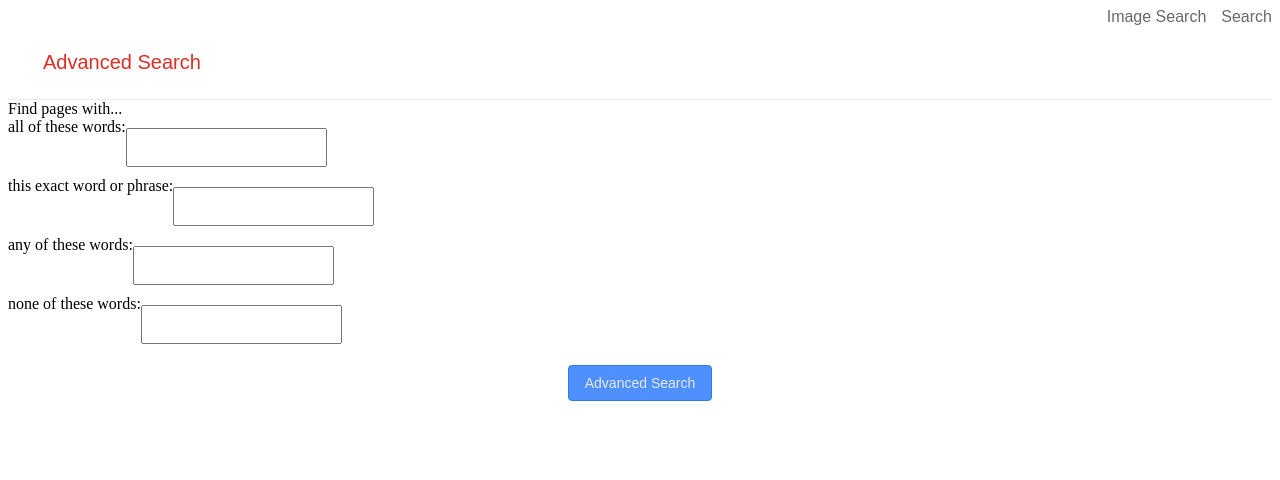
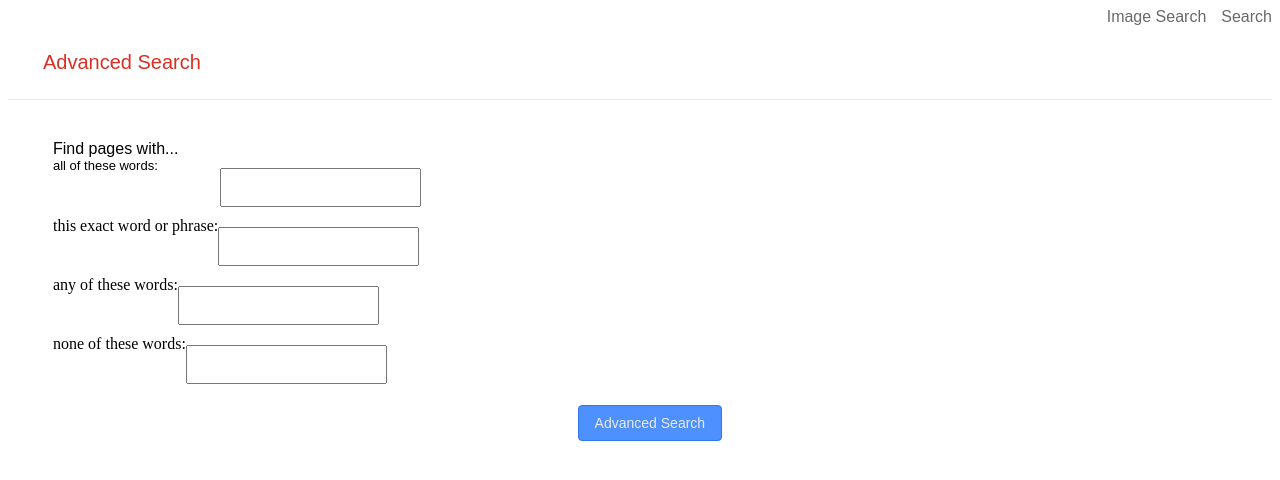
Before and after one commit to syeo-1/search, a plain HTML site: page advanced_search.html in a window 1280 px wide. Drawn offline with Linux system fonts and the light colour scheme.

Commit message:
get proper margin for the advanced form

```diff
--- a/advanced_search.html
+++ b/advanced_search.html
@@ -13,11 +13,11 @@
             Advanced Search
         </div>
         <div id="advanced-search-border"></div>
-        <div>
+        <div class="advanced-search-form">
             <form action="https://www.google.com/images">
-                <div>Find pages with...</div>
+                <div class="advanced-search-form-header common-font">Find pages with...</div>
                 <div class="subform">
-                    <div class="advanced-search-subform">all of these words:</div>
+                    <div class="advanced-search-subform advanced-search-text-form-prompt common-font">all of these words:</div>
                     <div class="advanced-search-subform">
                         <input type="text" >
                     </div>
--- a/styles.css
+++ b/styles.css
@@ -29,11 +29,29 @@
 
 .advanced-search-subform {
     float: left;
-    /* display: inline-block; */
 }
 
 .subform {
     clear: both;
+}
+
+.advanced-search-text-form-prompt {
+    display: inline-block;
+    vertical-align: middle;
+    min-width: 167px;
+    font-size: 13px;
+}
+
+.advanced-search-form-header {
+    font-size: 16px;
+}
+
+.advanced-search-form {
+    margin: 40px 2% 0 45px;
+}
+
+.common-font {
+    font-family: Arial, sans-serif;
 }
 
 a:hover {
```
